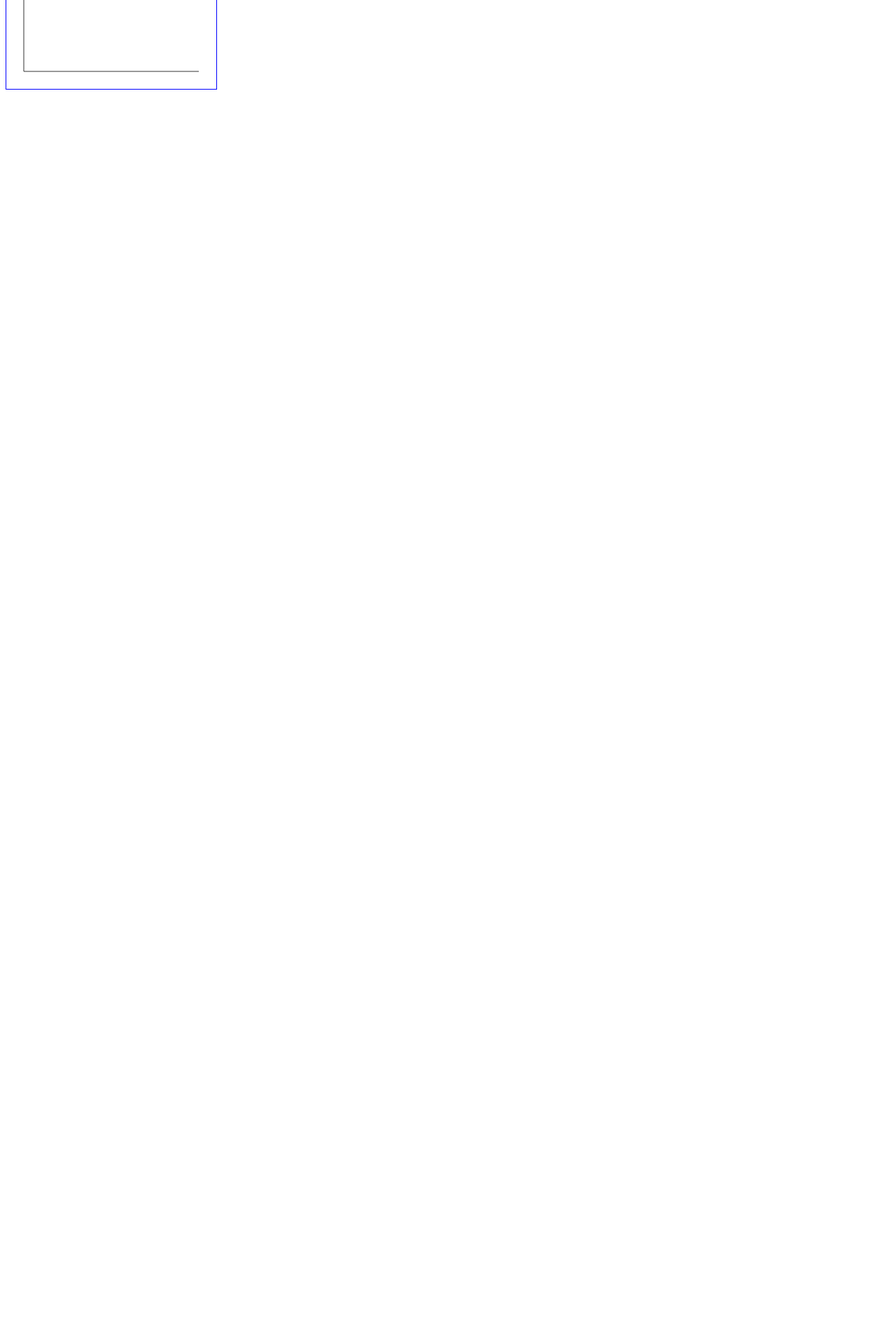
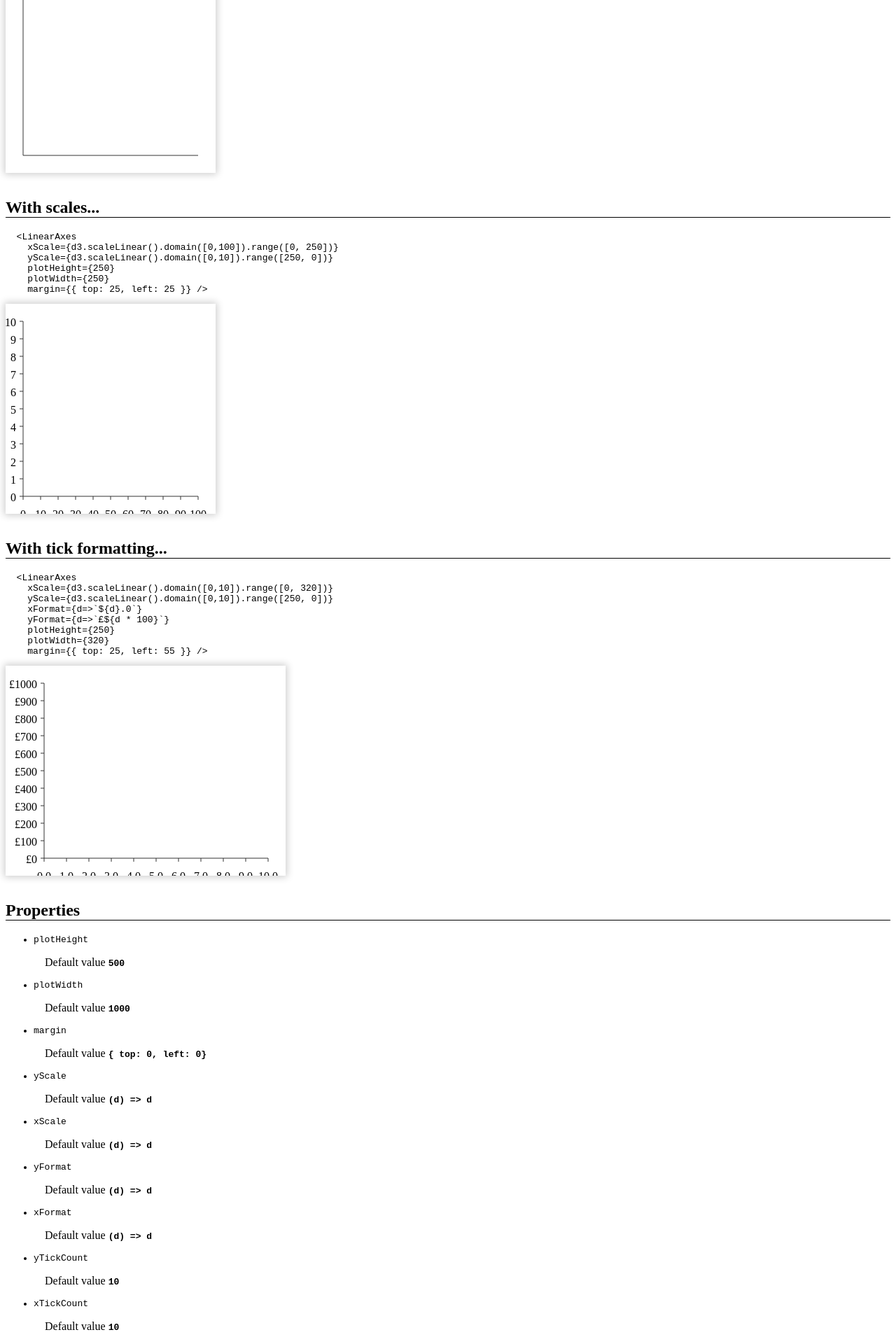
Before and after one commit to carbonbrief/carbon-components, a SvelteKit app: page /LinearAxes in a window 1280 px wide. Shown: the part 420-2340 px from the top of the page at 70% size. Before the commit the page ends 800 px from the top, so only its background shows below. Built offline with nearby package versions, Linux system fonts and the light colour scheme.

Commit message:
add basic docs

```diff
--- a/package.json
+++ b/package.json
@@ -10,7 +10,7 @@
 		"package": "svelte-kit sync && svelte-package && publint",
 		"prepublishOnly": "npm run package",
 		"plop": "plop",
-		"test":"echo \"write some tests\""
+		"test": "echo \"write some tests\""
 	},
 	"exports": {
 		".": {
@@ -30,6 +30,7 @@
 		"@sveltejs/adapter-auto": "^2.0.0",
 		"@sveltejs/kit": "^1.27.4",
 		"@sveltejs/package": "^2.0.0",
+		"d3": "^7.8.5",
 		"eslint": "^8.28.0",
 		"eslint-plugin-svelte": "^2.30.0",
 		"plop": "^4.0.0",
@@ -43,6 +44,5 @@
 	},
 	"svelte": "./dist/index.js",
 	"types": "./dist/index.d.ts",
-	"type": "module",
-	"dependencies": {}
+	"type": "module"
 }
--- a/src/lib/colours.js
+++ b/src/lib/colours.js
@@ -1 +1 @@
-export let darkGrey = "#333";
+export let darkGrey = '#333';
--- a/src/lib/index.js
+++ b/src/lib/index.js
@@ -1,12 +1,12 @@
 import Logo from './Logo.svelte';
 import ChartFrame from './ChartFrame.svelte';
-import LinearAxes from "./LinearAxes.svelte";
+import LinearAxes from './LinearAxes.svelte';
 // COMPONENT IMPORTS
 
 // Reexport your entry components here
 export {
 	Logo,
 	ChartFrame,
-  LinearAxes,
-// COMPONENT EXPORTS
+	LinearAxes
+	// COMPONENT EXPORTS
 };
--- a/src/routes/+layout.svelte
+++ b/src/routes/+layout.svelte
@@ -13,4 +13,18 @@
 <style>
 	.page-footer {
 	}
+	:global(h2) {
+		border-bottom: 1px solid black;
+		margin-top: 2rem;
+	}
+	:global(.properties li) {
+		font-family: monospace;
+	}
+	:global(.properties li p) {
+		font-family: serif;
+		padding-left: 1rem;
+	}
+	:global(.properties li p strong) {
+		font-family: monospace;
+	}
 </style>
--- a/src/routes/+page.svelte
+++ b/src/routes/+page.svelte
@@ -9,11 +9,11 @@
 <h1>Carbon</h1>
 <h2>Components</h2>
 <ul>
-	<li><a href="Logo">Logo</a></li>
 	<li><a href="ChartFrame">ChartFrame</a></li>
 	<li><a href="GlobalStyle">GlobalStyle</a></li>
-		<li><a href="LinearAxes">LinearAxes</a></li>
-<!-- NEW COMPONENTS -->
+	<li><a href="LinearAxes">LinearAxes</a></li>
+	<li><a href="Logo">Logo</a></li>
+	<!-- NEW COMPONENTS -->
 </ul>
 <h2>Style guide</h2>
 <ul>
--- a/src/routes/LinearAxes/+page.svelte
+++ b/src/routes/LinearAxes/+page.svelte
@@ -1,28 +1,114 @@
 <script>
-  import LinearAxes from "$lib/LinearAxes.svelte";
+	import LinearAxes from '$lib/LinearAxes.svelte';
+	import * as d3 from 'd3';
 </script>
+
 <h1>LinearAxes</h1>
 <ul>
-  <li>Axes for SVG charts.</li>
-  <li>The component Must be the descendent of an SVG</li>
+	<li>Axes for SVG charts.</li>
+	<li>The component Must be the descendent of an SVG</li>
+	<li>Example: <a href="#basic">basic</a></li>
+	<li>Example: <a href="#scales">scales</a></li>
+	<li>Example: <a href="#formatting">formatting</a></li>
+	<li><a href="#properties">Properties</a></li>
 </ul>
+<h2 id="basic">Basic...</h2>
 <pre>
   {`<LinearAxes
     plotHeight={250}
     plotWidth={250}
-    margin={{top:25,left:25}}>
-  </LinearAxes>`}
+    margin={{top:25,left:25}} />`}
 </pre>
 <svg width="300" height="300">
-  <LinearAxes
+	<LinearAxes plotHeight={250} plotWidth={250} margin={{ top: 25, left: 25 }} />
+</svg>
+
+<h2 id="scales">With scales...</h2>
+<pre>
+  {`<LinearAxes
+    xScale={d3.scaleLinear().domain([0,100]).range([0, 250])}
+    yScale={d3.scaleLinear().domain([0,10]).range([250, 0])}
     plotHeight={250}
     plotWidth={250}
-    margin={{top:25,left:25}}>
-  </LinearAxes>
+    margin={{ top: 25, left: 25 }} />`}
+</pre>
+<svg width="300" height="300">
+	<LinearAxes
+		xScale={d3.scaleLinear().domain([0, 100]).range([0, 250])}
+		yScale={d3.scaleLinear().domain([0, 10]).range([250, 0])}
+		plotHeight={250}
+		plotWidth={250}
+		margin={{ top: 25, left: 25 }}
+	/>
 </svg>
 
+<h2 id="formatting">With tick formatting...</h2>
+<pre>
+  {`<LinearAxes
+    xScale={d3.scaleLinear().domain([0,10]).range([0, 320])}
+    yScale={d3.scaleLinear().domain([0,10]).range([250, 0])}
+    xFormat={d=>\`$\{d\}.0\`}
+    yFormat={d=>\`£$\{d * 100\}\`}
+    plotHeight={250}
+    plotWidth={320}
+    margin={{ top: 25, left: 55 }} />`}
+</pre>
+<svg width="400" height="300">
+	<LinearAxes
+		xScale={d3.scaleLinear().domain([0, 10]).range([0, 320])}
+		yScale={d3.scaleLinear().domain([0, 10]).range([250, 0])}
+		xFormat={(d) => `${d}.0`}
+		yFormat={(d) => `£${d * 100}`}
+		plotHeight={250}
+		plotWidth={320}
+		margin={{ top: 25, left: 55 }}
+	/>
+</svg>
+
+<h2 id="properties">Properties</h2>
+<section class="properties">
+	<ul>
+		<li>
+			plotHeight
+			<p>Default value <strong>500</strong></p>
+		</li>
+		<li>
+			plotWidth
+			<p>Default value <strong>1000</strong></p>
+		</li>
+		<li>
+			margin
+			<p>Default value <strong>{`{ top: 0, left: 0}`}</strong></p>
+		</li>
+		<li>
+			yScale
+			<p>Default value <strong>(d) => d</strong></p>
+		</li>
+		<li>
+			xScale
+			<p>Default value <strong>(d) => d</strong></p>
+		</li>
+		<li>
+			yFormat
+			<p>Default value <strong>(d) => d</strong></p>
+		</li>
+		<li>
+			xFormat
+			<p>Default value <strong>(d) => d</strong></p>
+		</li>
+		<li>
+			yTickCount
+			<p>Default value <strong>10</strong></p>
+		</li>
+		<li>
+			xTickCount
+			<p>Default value <strong>10</strong></p>
+		</li>
+	</ul>
+</section>
+
 <style>
-  svg{
-    border: 1px solid blue;
-  }
+	svg {
+		box-shadow: 0 0 10px 2px rgba(0, 0, 0, 0.2);
+	}
 </style>
```
Also changed, not shown: src/lib/LinearAxes.svelte (+5 -2 lines), 1 other file (tests, documents, lock files or other folders).
